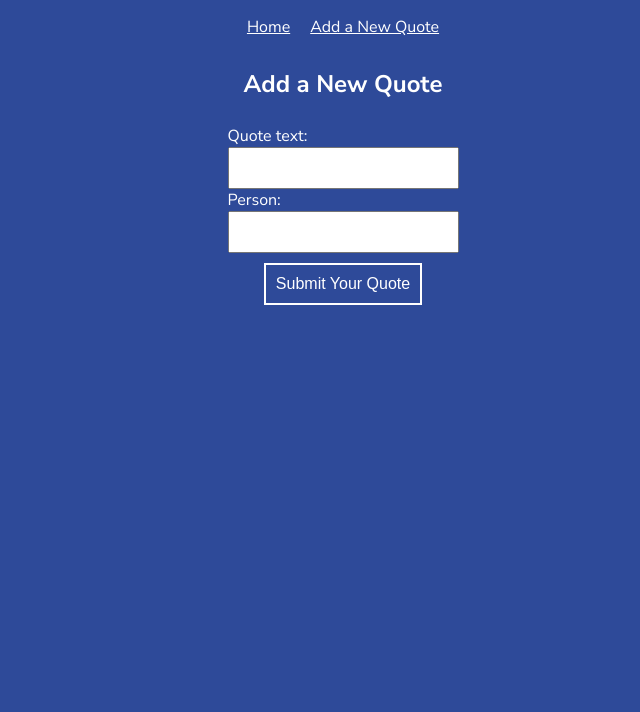
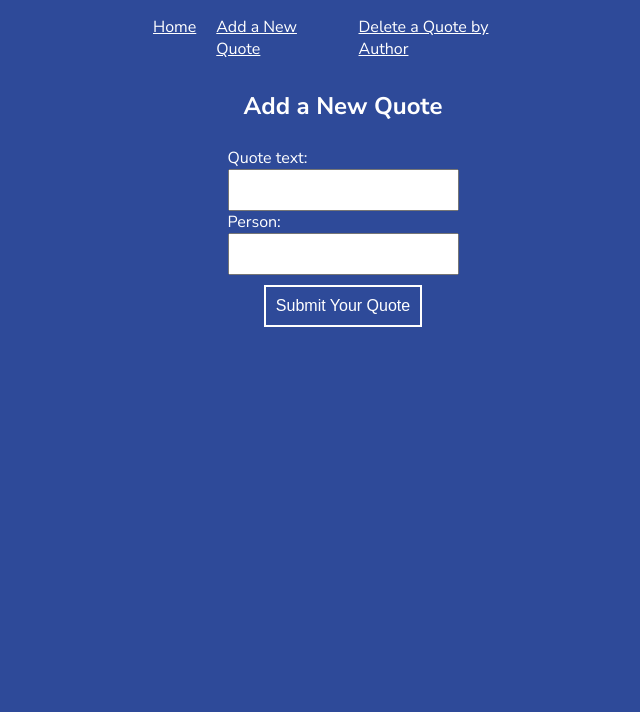
Before and after one commit to a1bhi2/quote-api, a website: page public/add-quote.html in a window 1280 px wide. Shown: the part 88-800 px from the top of the page, without its empty margins (297-937 px from the left). Drawn offline with Linux system fonts and the light colour scheme.

Commit message:
Add files via upload

```diff
--- a/public/add-quote.html
+++ b/public/add-quote.html
@@ -12,6 +12,7 @@
   <nav>
     <a href="index.html">Home</a>
     <a href="add-quote.html">Add a New Quote</a>
+    <a href="delete-quote.html">Delete a Quote by Author</a>
   </nav>
   <h2>Add a New Quote</h2>
   <div class="inputs">
```
Also changed, not shown: public/index.html (+1 -0 lines).
